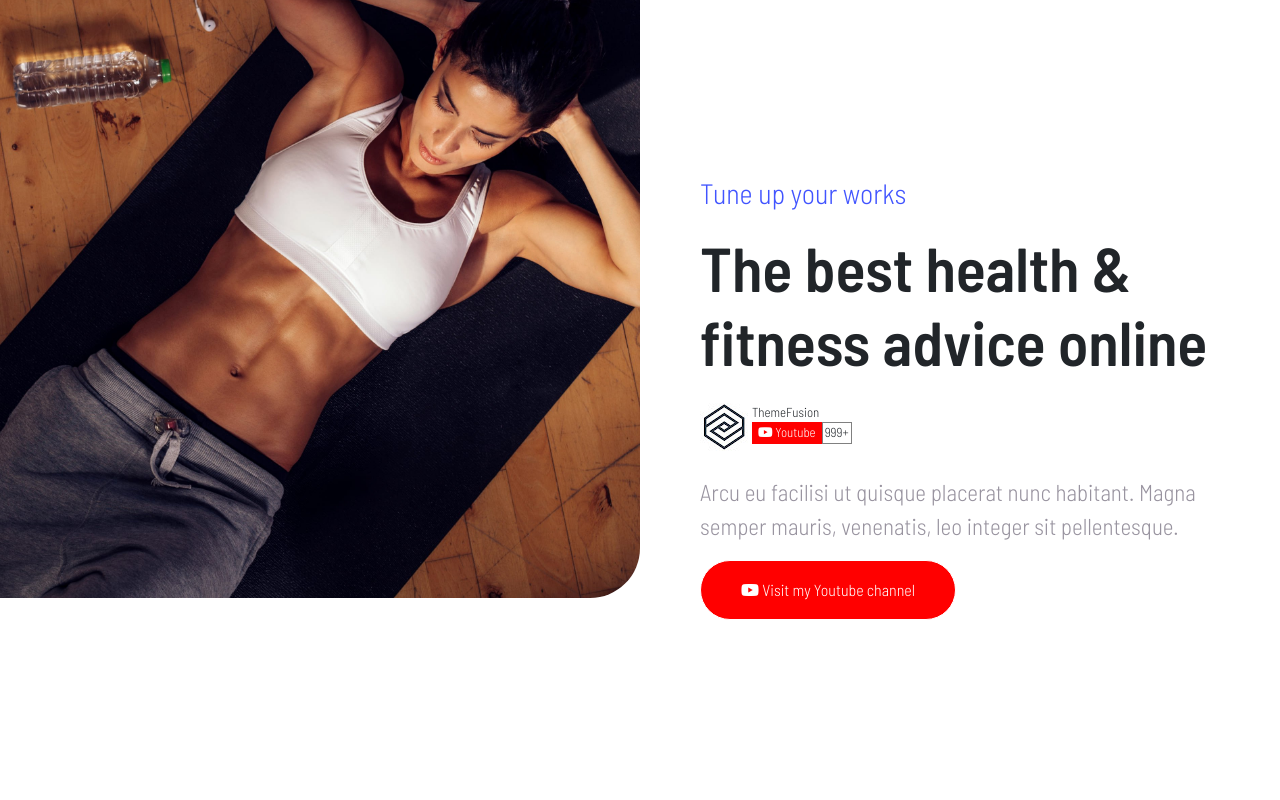
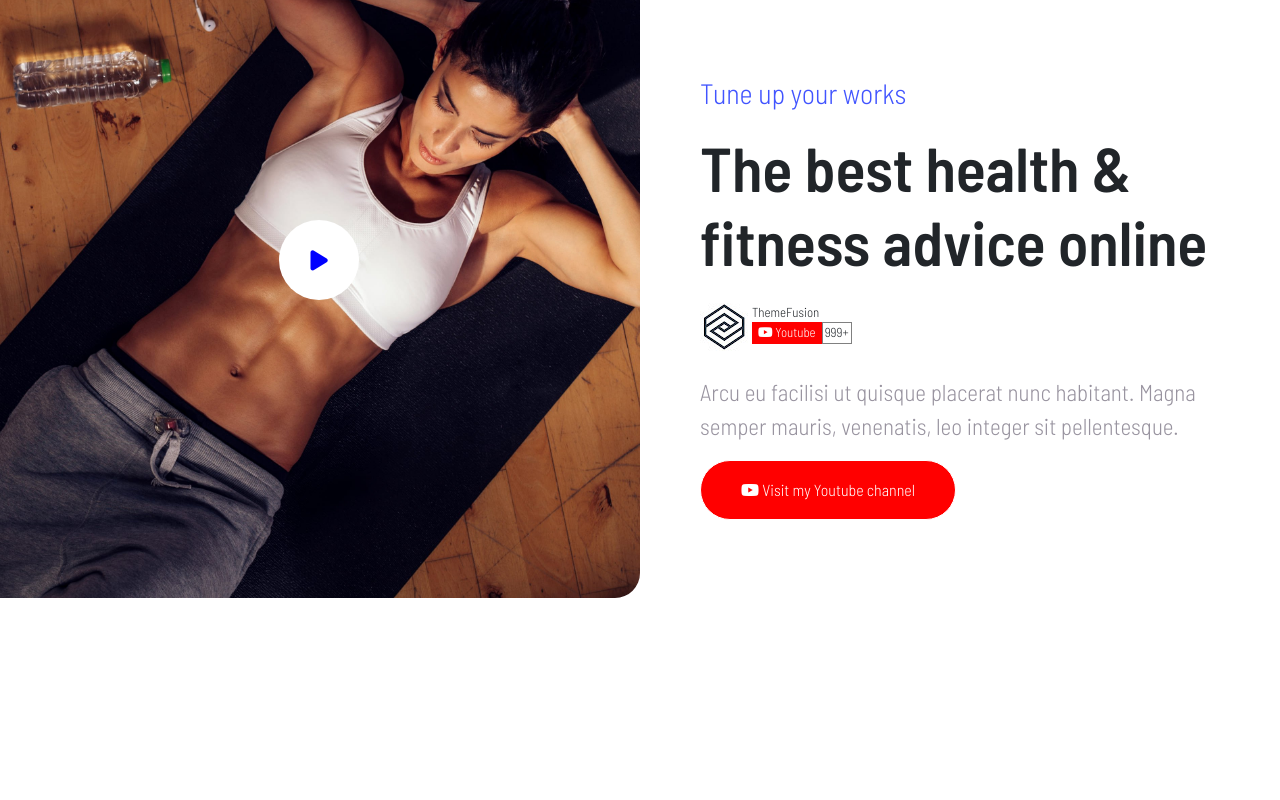
Before and after one commit to emilianogastaldo/proj-html-vuejs, a Vue app: page / in a window 1280 px wide. Shown: the top 800 px of the page. Built offline with nearby package versions, Linux system fonts and the light colour scheme.

Commit message:
added playbutton

```diff
--- a/src/components/main/YoutubeChannel.vue
+++ b/src/components/main/YoutubeChannel.vue
@@ -9,8 +9,13 @@ export default {
 <template>
     <section class="row my-4">
         <div class="col-6 position-relative">
-            <div class="image-section">
-                <img class="img-fluid" src="../../assets/images/service15-2x.jpg" alt="woman">
+            <div class="image-container">
+                <div class="position-relative">
+                    <img class="img-fluid" src="../../assets/images/service15-2x.jpg" alt="woman">
+                    <a href="#" class="play-button">
+                        <i class="fas fa-play"></i>
+                    </a>
+                </div>
             </div>
         </div>
         <div class="col-6">
@@ -59,20 +64,43 @@ export default {
     color: #98939F;
 }
 
-.image-section {
-    height: 300px;
+
+
+.image-container {
+    height: 100%;
     position: absolute;
     top: -150px;
     left: 10px;
 
     img {
-        border-radius: 0 5px 50px 0;
+        border-radius: 0 5px 25px 0;
     }
 }
 
+.play-button {
+    position: absolute;
+    top: 50%;
+    left: 50%;
+    transform: translate(-50%, -50%);
+    display: inline-block;
+    line-height: 80px;
+    text-align: center;
+    height: 80px;
+    width: 80px;
+    border: none;
+    color: blue;
+    background-color: white;
+    border-radius: 50%;
+    font-size: 23px;
+}
+
+.play-button:hover {
+    color: #FF414B;
+}
+
+
 .text {
-    padding-top: 100px;
-    padding-bottom: 400px;
+
 
     h2 {
         font-size: 62px;
```
